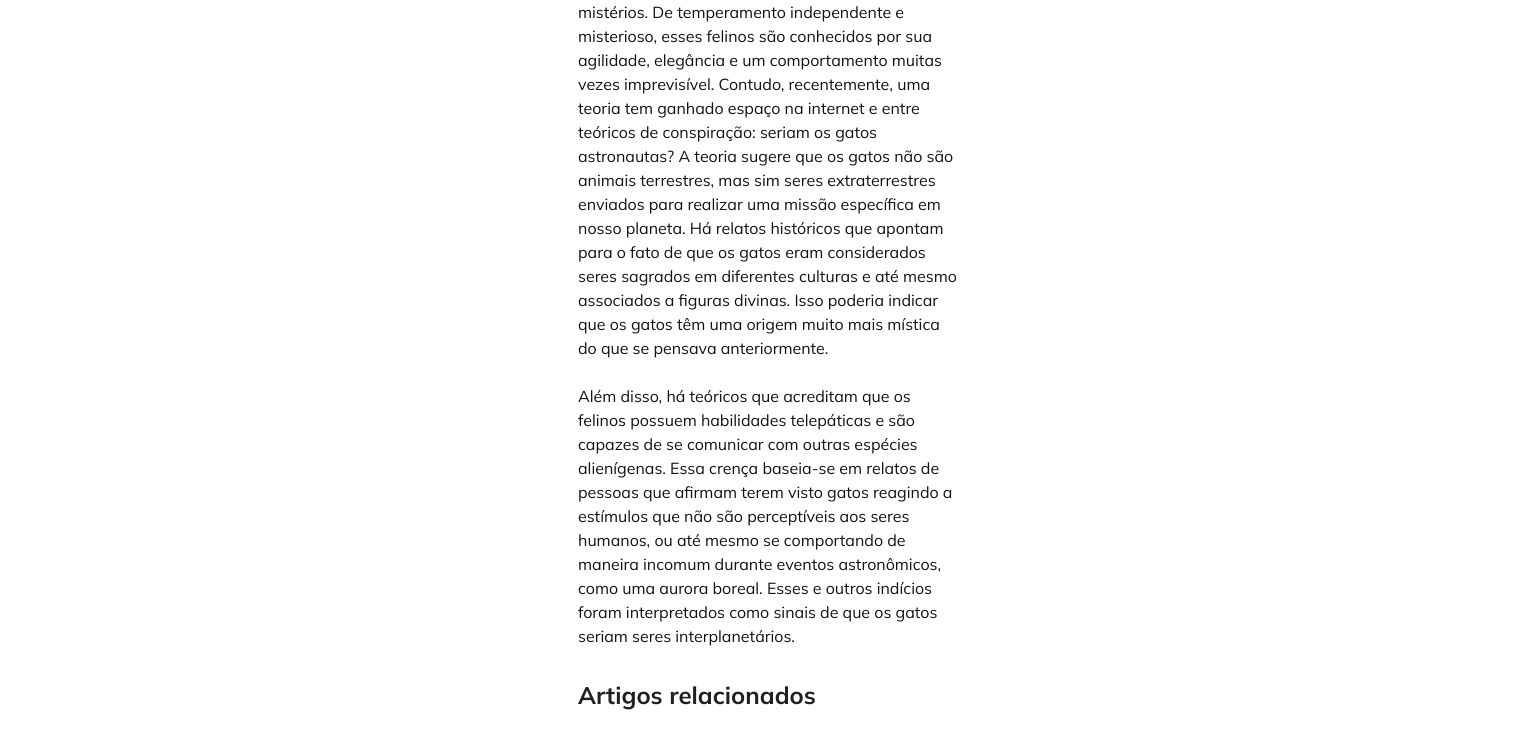
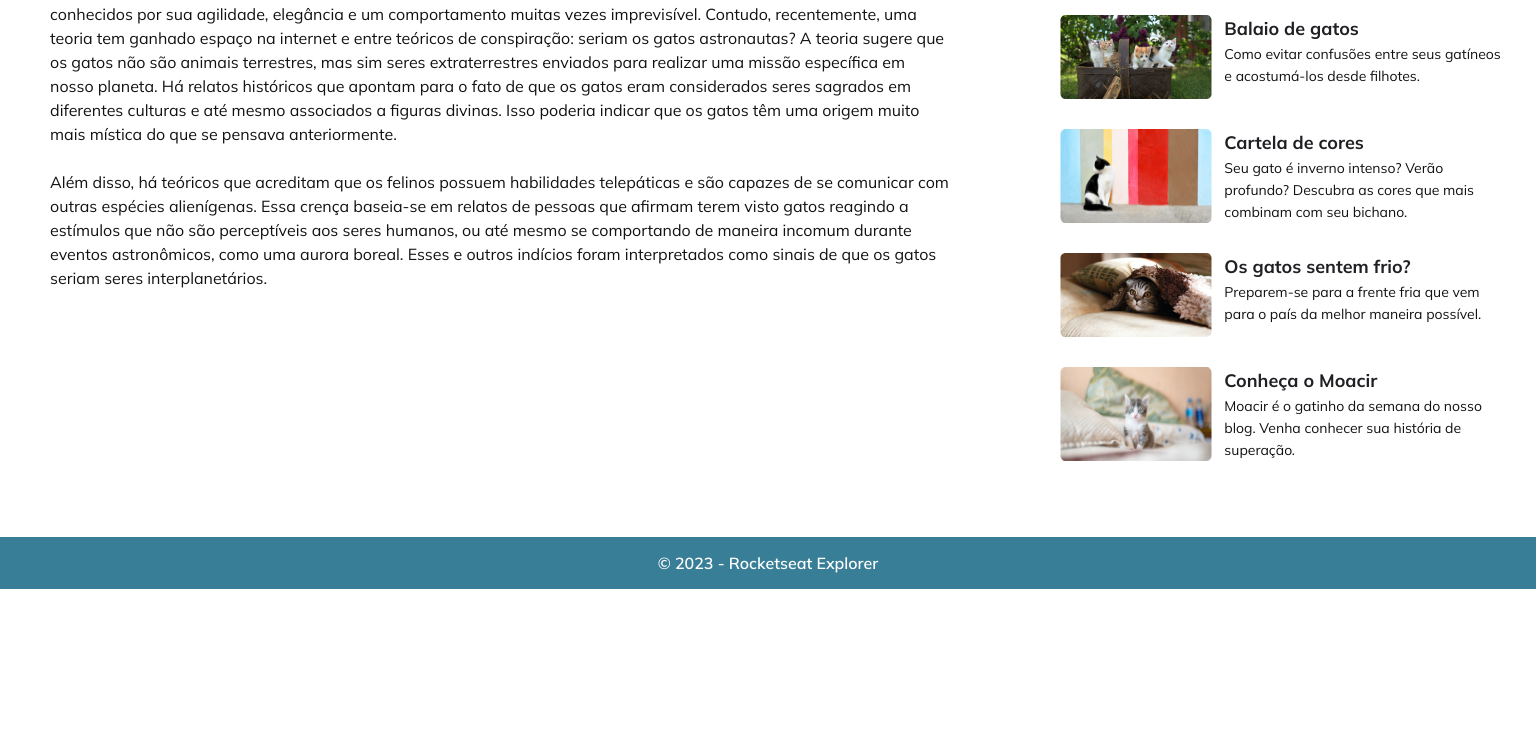
Before and after one commit to heitorlbelem/html_css_cat_blog, a plain HTML site: page index.html in a window 1536 px wide. Shown: the part 267-1006 px from the top of the page. After the commit the page ends 856 px from the top, so only its background shows below. Drawn offline with Linux system fonts and the light colour scheme.

Commit message:
Adds desktop layout

```diff
--- a/index.html
+++ b/index.html
@@ -28,8 +28,7 @@
         alt="Foto de perfil"
       />
     </header>
-    <main>
-      <div class="post">
+      <main class="post">
         <img src="./assets/cat_main.jpeg" alt="Imagem de gato" />
         <div class="post-content">
           <header>
@@ -60,7 +59,6 @@
             como uma aurora boreal. Esses e outros indícios foram interpretados como
             sinais de que os gatos seriam seres interplanetários.
           </p>
-        </div>
         </div>
       </main>
       <aside>
--- a/style.css
+++ b/style.css
@@ -177,3 +177,56 @@ footer {
   margin-top: 3.2rem;
 }
 /* FIM footer */
+
+
+@media (min-width: 1440px) {
+  .page {
+    display: grid;
+
+    grid-template-areas:
+      "header header"
+      "main aside"
+      "footer footer";
+
+    grid-template-columns: 2fr 1fr;
+    gap: 4.4rem 3.4rem;
+    justify-content: center;
+  }
+
+  .page > header {
+    grid-area: header;
+  }
+
+  .page > footer {
+    grid-area: footer;
+    margin-top: 0;
+  }
+
+  .page > main {
+    grid-area: main;
+    width: 90%;
+    justify-self: center;
+    overflow: hidden;
+    margin-top: .6rem;
+  }
+
+  .page > aside {
+    grid-area: aside;
+    margin-top: .6rem;
+    width: 90%;
+  }
+
+  .post-content {
+    width: 100%;
+  }
+
+  .post-content > header {
+    display: flex;
+    align-items: center;
+    justify-content: space-between;
+  }
+
+  header .votes-container {
+    margin-top: 0;
+  }
+}
```
Lines whose indentation alone changed are shown as unchanged.
